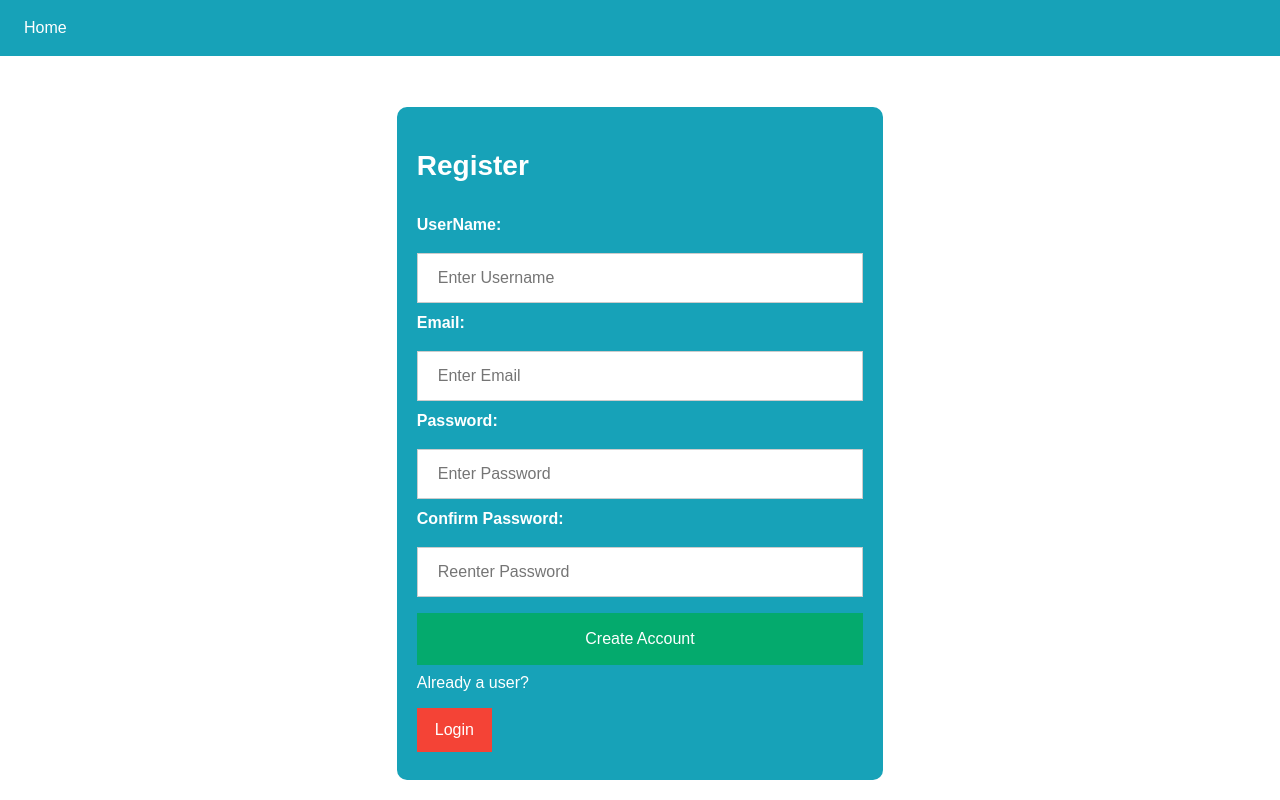
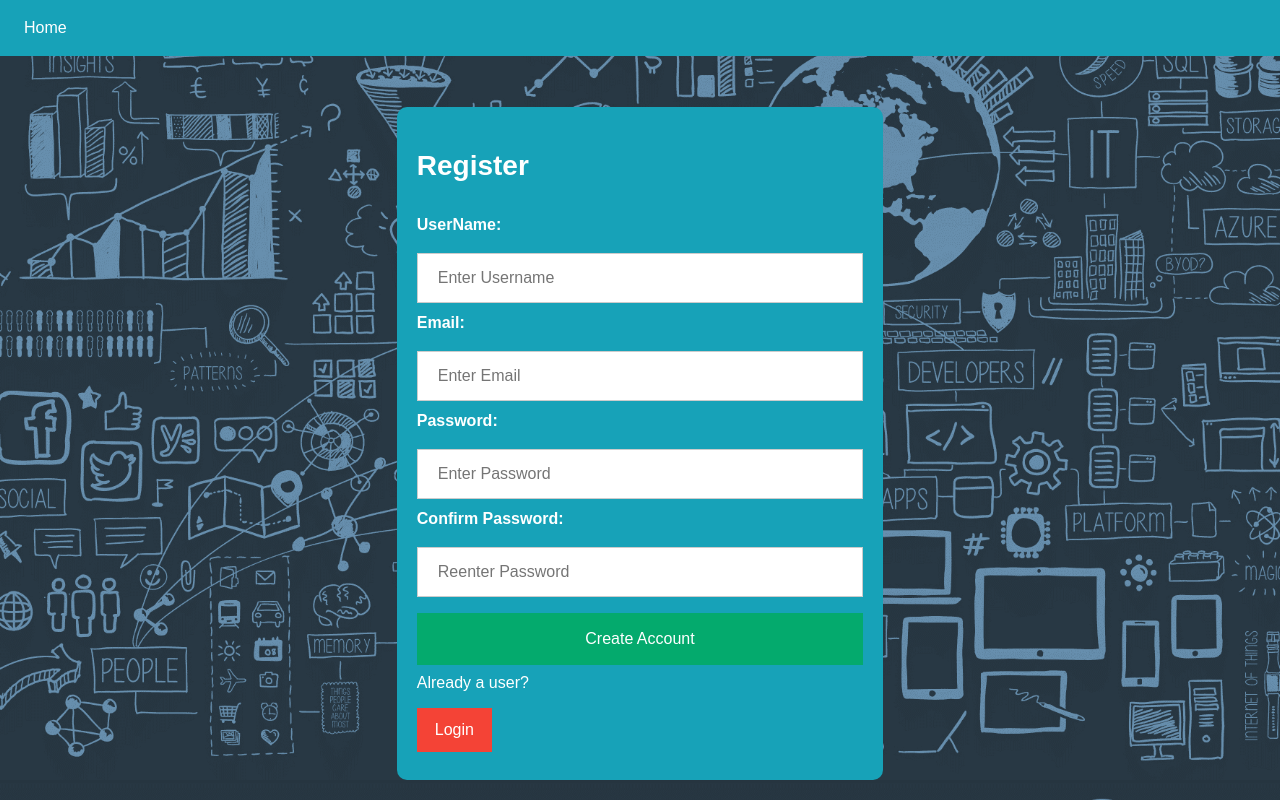
Before and after one commit to Simplified-Artificial-Intelligence/SimplifiedAI, a Flask app: page /signup in a window 1280 px wide. Run offline with Flask 2, Linux system fonts and the light colour scheme; some libraries are stand-ins or nearby versions.

Commit message:
background image

```diff
--- a/src/static/css/style.css
+++ b/src/static/css/style.css
@@ -1,4 +1,10 @@
-body {font-family: Arial, Helvetica, sans-serif;}
+body {
+  font-family: Arial, Helvetica, sans-serif;
+  background-image: url(/static/css/machine-learning-1.png);
+  background-position: center;
+  /* background-repeat: no-repeat; */
+  background-size: cover;
+}
 
 .form1 {margin-top:20px}
 input[type=text], input[type=password] {
@@ -61,6 +67,7 @@ span.psw {
 }
 
 .login-form{
+  background-image: url("/static/css/machine-learning-1.png");
   border-radius: 10px;
   background: #17a2b8;
   width: 38%;
```
Lines whose indentation alone changed are shown as unchanged.
